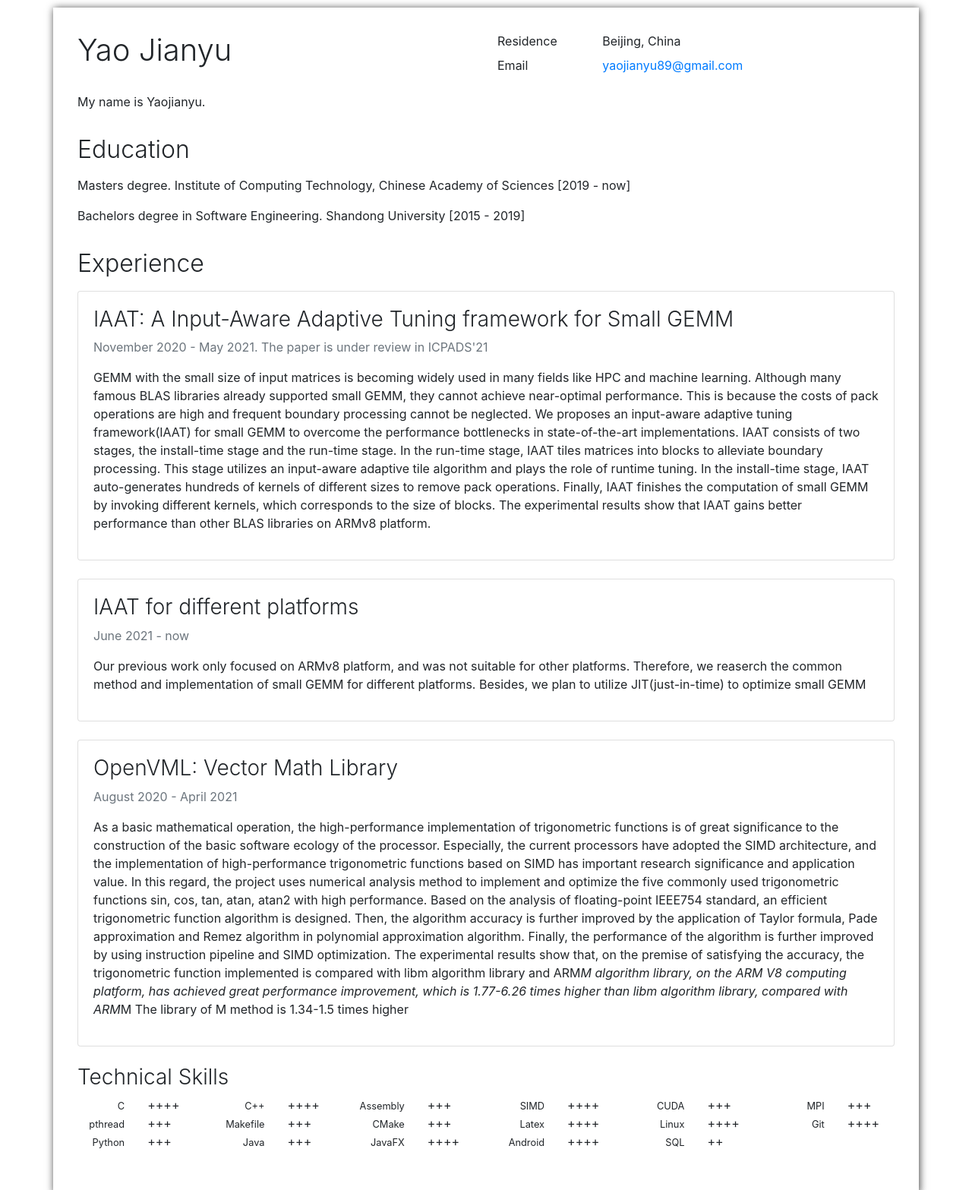
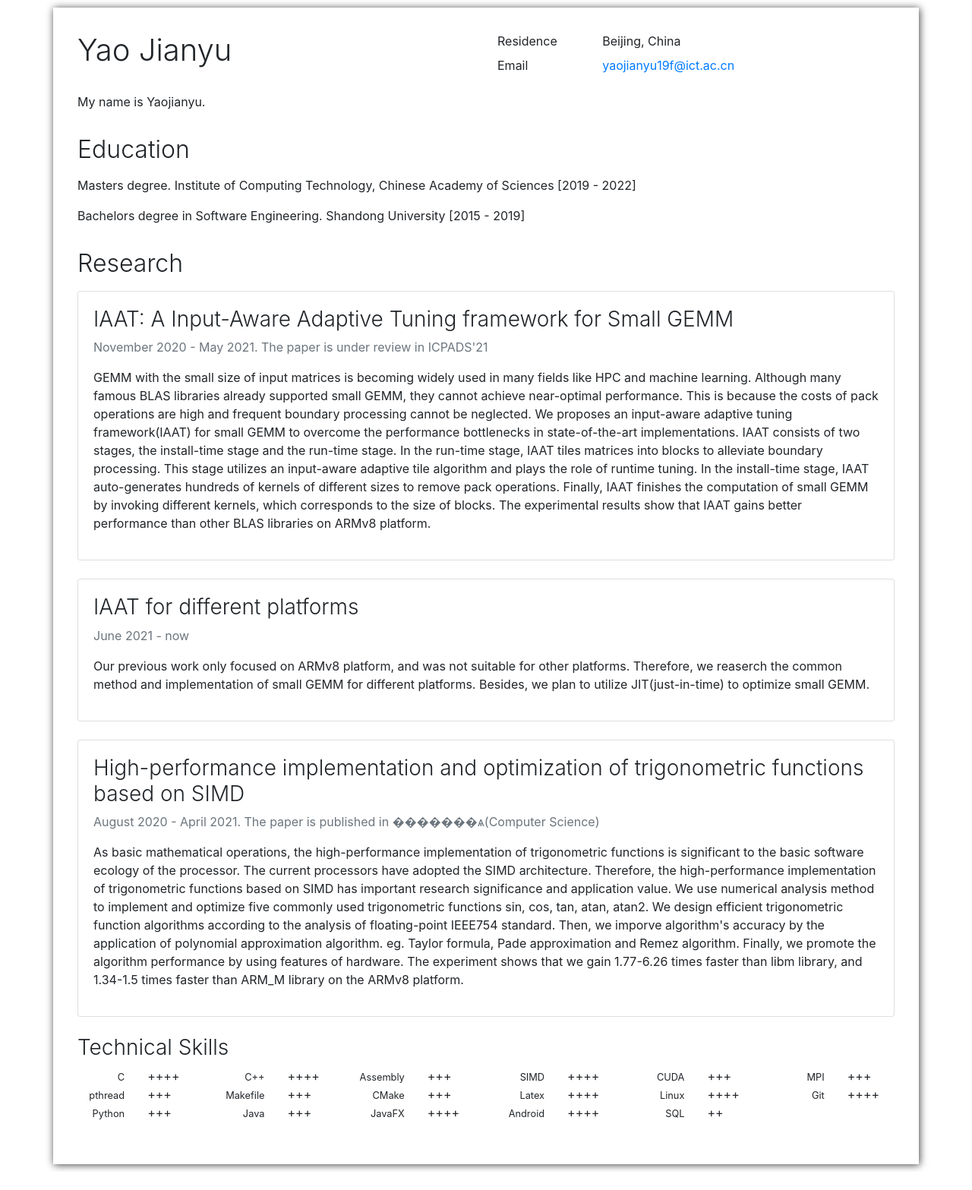
Before and after one commit to WuguanYao/cv-template, a plain HTML site: page index.html in a window 1280 px wide. Shown: the top 1567 px of the page at 76% size. After the commit the page ends 1543 px from the top, so only its background shows below. Drawn offline with nearby package versions, Linux system fonts and the light colour scheme.

Commit message:
Deploying to gh-pages from  @ cfdc949a38d4466914c944dc59e1357710d889cf 🚀

```diff
--- a/index.html
+++ b/index.html
@@ -15,7 +15,7 @@
         <div class="col-md-6 col-print-6">
             <h1>Yao Jianyu</h1>
             <!-- <p>
-                <time datetime="" class="text-muted">Last update: August 14, 2021</time>
+                <time datetime="" class="text-muted">Last update: August 17, 2021</time>
             </p> -->
         </div>
         <div class="col-md-6 col-print-6">
@@ -23,7 +23,7 @@
                 <dt class="col-md-3">Residence</dt>
                 <dd class="col-md-9">Beijing, China</dd>
                 <dt class="col-md-3">Email</dt>
-                <dd class="col-md-9"><a href="mailto:yaojianyu89@gmail.com">yaojianyu89@gmail.com</a></dd>
+                <dd class="col-md-9"><a href="mailto:yaojianyu19f@ict.ac.cn">yaojianyu19f@ict.ac.cn</a></dd>
             </dl>
         </div>
     </div>
@@ -33,14 +33,14 @@
     </p>
 
     <h2>Education</h2>
-    <p>Masters degree. Institute of Computing Technology, Chinese Academy of Sciences [2019 - now]</p>
+    <p>Masters degree. Institute of Computing Technology, Chinese Academy of Sciences [2019 - 2022]</p>
     <p>Bachelors degree in Software Engineering. Shandong University [2015 - 2019]</p>
 
-    <h2>Experience</h2>
+    <h2>Research</h2>
     <div class="card mb-4">
         <div class="card-body">
             <h3>IAAT: A Input-Aware Adaptive Tuning framework for Small GEMM</h3>
-            <p class="text-muted">November 2020 - May 2021.   The paper is under review in ICPADS&#x27;21</p>
+            <p class="text-muted">November 2020 - May 2021. The paper is under review in ICPADS&#x27;21</p>
 
             <p>GEMM with the small size of input matrices is becoming widely used in many fields like HPC and machine learning.
       Although many famous BLAS libraries already supported small GEMM, they cannot achieve near-optimal performance.
@@ -52,9 +52,6 @@
       In the install-time stage, IAAT auto-generates hundreds of kernels of different sizes to remove pack operations.
       Finally, IAAT finishes the computation of small GEMM by invoking different kernels, which corresponds to the size of blocks.
       The experimental results show that IAAT gains better performance than other BLAS libraries on ARMv8 platform.</p>
-
-            <div>
-            </div>
         </div>
     </div>
     <div class="card mb-4">
@@ -64,22 +61,22 @@
 
             <p>Our previous work only focused on ARMv8 platform, and was not suitable for other platforms.
       Therefore, we reaserch the common method and implementation of small GEMM for different platforms.
-       Besides, we plan to utilize JIT(just-in-time) to optimize small GEMM</p>
-
-            <div>
-            </div>
+       Besides, we plan to utilize JIT(just-in-time) to optimize small GEMM.</p>
         </div>
     </div>
     <div class="card mb-4">
         <div class="card-body">
-            <h3>OpenVML: Vector Math Library</h3>
-            <p class="text-muted">August 2020 - April 2021</p>
+            <h3>High-performance implementation and optimization of trigonometric functions based on SIMD</h3>
+            <p class="text-muted">August 2020 - April 2021. The paper is published in �������ѧ(Computer Science)</p>
 
-            <p>As a basic mathematical operation, the high-performance implementation of trigonometric functions is of great significance to the construction of the basic software ecology of the processor.
-      Especially, the current processors have adopted the SIMD architecture, and the implementation of high-performance trigonometric functions based on SIMD has important research significance and application value. In this regard, the project uses numerical analysis method to implement and optimize the five commonly used trigonometric functions sin, cos, tan, atan, atan2 with high performance. Based on the analysis of floating-point IEEE754 standard, an efficient trigonometric function algorithm is designed. Then, the algorithm accuracy is further improved by the application of Taylor formula, Pade approximation and Remez algorithm in polynomial approximation algorithm. Finally, the performance of the algorithm is further improved by using instruction pipeline and SIMD optimization. The experimental results show that, on the premise of satisfying the accuracy, the trigonometric function implemented is compared with libm algorithm library and ARM<em>M algorithm library, on the ARM V8 computing platform, has achieved great performance improvement, which is 1.77-6.26 times higher than libm algorithm library, compared with ARM</em>M The library of M method is 1.34-1.5 times higher</p>
-
-            <div>
-            </div>
+            <p>As basic mathematical operations, the high-performance implementation of trigonometric functions is significant to the basic software ecology of the processor.
+      The current processors have adopted the SIMD architecture.
+      Therefore, the high-performance implementation of trigonometric functions based on SIMD has important research significance and application value.
+      We use numerical analysis method to implement and optimize five commonly used trigonometric functions sin, cos, tan, atan, atan2.
+      We design efficient trigonometric function algorithms according to the analysis of floating-point IEEE754 standard.
+      Then, we imporve algorithm&#39;s accuracy by the application of polynomial approximation algorithm. eg. Taylor formula, Pade approximation and Remez algorithm.
+      Finally, we promote the algorithm performance by using features of hardware.
+      The experiment shows that we gain 1.77-6.26 times faster than libm library, and 1.34-1.5 times faster than ARM_M library on the ARMv8 platform.</p>
         </div>
     </div>
 
```
Also changed, not shown: 1 other file.
